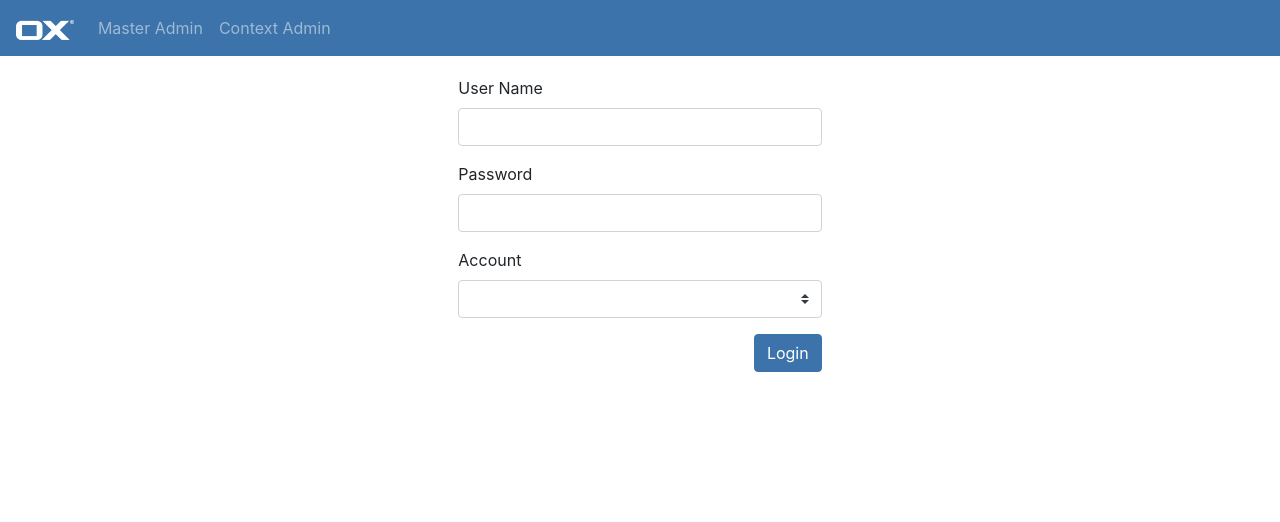
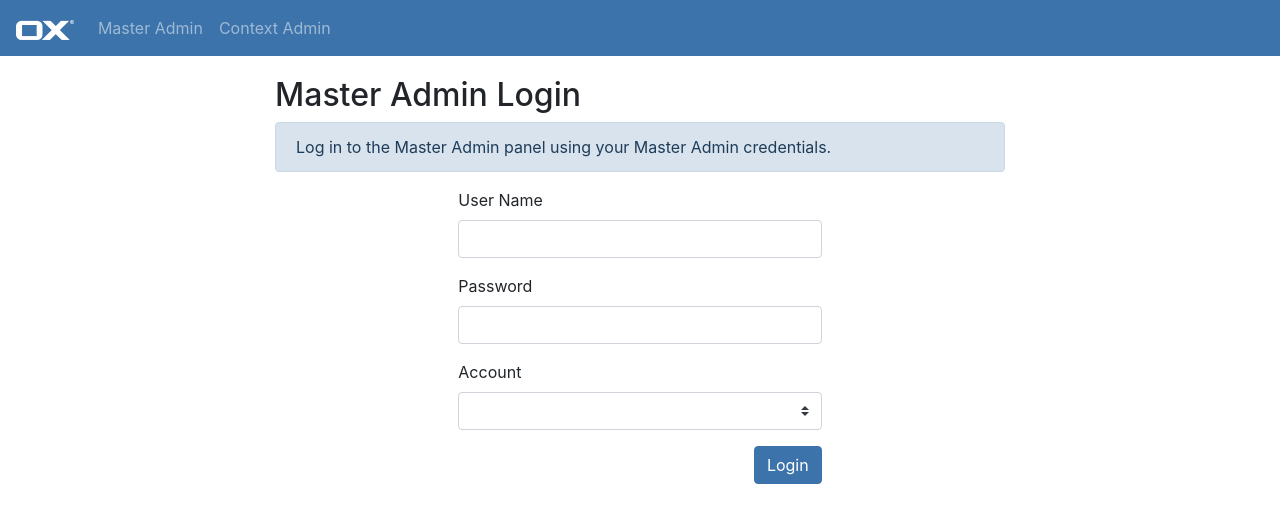
Before and after one commit to bartl3by/oxap, a Vue app in the folder frontend/: page /master-login in a window 1280 px wide. Shown: the top 522 px of the page. Built offline with nearby package versions, Linux system fonts and the light colour scheme; no server answers.

Commit message:
Slight UI improvements

```diff
--- a/frontend/src/components/MasterAdmin/Login.vue
+++ b/frontend/src/components/MasterAdmin/Login.vue
@@ -1,5 +1,11 @@
 <template>
   <b-container>
+    <b-row>
+      <b-col sm="12" md="8" offset-md="2">
+        <h2>Master Admin Login</h2>
+        <b-alert show variant="primary">Log in to the Master Admin panel using your Master Admin credentials. </b-alert>
+      </b-col>
+    </b-row>
     <b-form @submit.prevent="login">
       <b-alert :show="loginError" variant="danger">{{ loginError }}</b-alert>
       <b-form-row>
```
